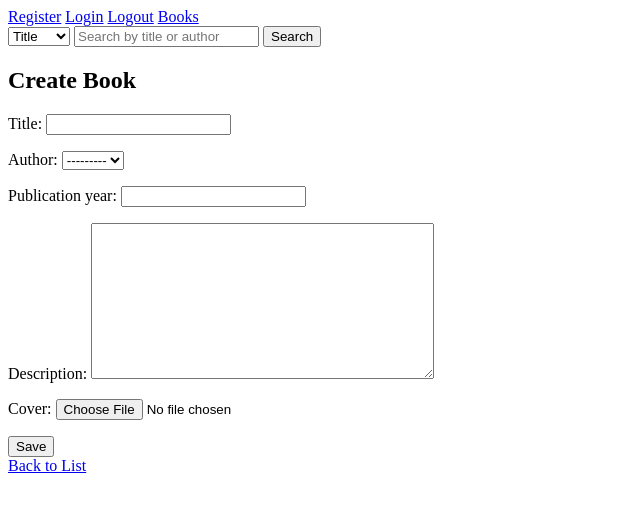
After one commit to MariaS111/WebLibrary, a Django app: page /books/create/ in a window 1280 px wide. The commit adds this page. Shown: the top 512 px of the page, without its empty margins (0-640 px from the left). Run offline with Django 4.2, Linux system fonts and the light colour scheme; data that the repository does not hold is empty.

Commit message:
feat: add update delete create books

```diff
--- a/Library/Library/urls.py
+++ b/Library/Library/urls.py
@@ -1,7 +1,7 @@
 from django.conf.urls.static import static
 from django.contrib import admin
 from django.urls import path, include
-from . import settings
+from django.conf import settings
 
 urlpatterns = [
     path('admin/', admin.site.urls),
@@ -10,4 +10,5 @@ urlpatterns = [
 ]
 
 if settings.DEBUG:
-    urlpatterns += static(settings.MEDIA_URL, document_root=settings.MEDIA_ROOT)
+    urlpatterns += static(settings.MEDIA_URL,
+                          document_root=settings.MEDIA_ROOT)
--- a/Library/books/models.py
+++ b/Library/books/models.py
@@ -1,4 +1,5 @@
 from django.db import models
+from django.urls import reverse
 
 
 class Book(models.Model):
@@ -6,7 +7,7 @@ class Book(models.Model):
     author = models.ForeignKey('authors.Author', on_delete=models.DO_NOTHING)
     publication_year = models.IntegerField()
     description = models.TextField()
-    cover = models.ImageField(default='books/book-icon.jpg')
+    cover = models.ImageField(upload_to='books/', default='books/book-icon.jpg')
     date_of_publication = models.DateField(auto_now_add=True)
     date_of_update = models.DateField(auto_now=True)
 
@@ -17,6 +18,9 @@ class Book(models.Model):
 
     def __str__(self):
         return self.title
+
+    def get_absolute_url(self):
+        return reverse('book', kwargs={'pk': self.pk})
 
 
 class Comment(models.Model):
--- a/Library/books/urls.py
+++ b/Library/books/urls.py
@@ -1,7 +1,16 @@
 from django.urls import path, include
-from .views import BookView, BookDetailView
+from .views import BookView, BookDetailView, BookCreateView, BookDeleteView, BookUpdateView
+from django.conf import settings
+from django.conf.urls.static import static
 
 urlpatterns = [
     path('', BookView.as_view(), name='books'),
+    path('create/', BookCreateView.as_view(), name='book_create'),
     path('<int:pk>/', BookDetailView.as_view(), name='book'),
+    path('<int:pk>/delete/', BookDeleteView.as_view(), name='book_delete'),
+    path('<int:pk>/update/', BookUpdateView.as_view(), name='book_update'),
 ]
+
+if settings.DEBUG:
+    urlpatterns += static(settings.MEDIA_URL,
+                          document_root=settings.MEDIA_ROOT)
--- a/Library/books/views.py
+++ b/Library/books/views.py
@@ -1,16 +1,43 @@
 from django.shortcuts import render
-from django.views.generic import ListView, DetailView
+from django.urls import reverse_lazy
+from django.views.generic import View, DetailView, UpdateView, DeleteView, CreateView
 from .models import Book
 
 
-class BookView(ListView):
-    model = Book
-    template_name = 'book_list.html'
-    context_object_name = 'books'
-    paginate_by = 10
+class BookView(View):
+    template_name = 'books/book_list.html'
+
+    def get(self, request):
+        query = request.GET.get('query')
+        search_parameter = request.GET.get('search_by')
+        if query and search_parameter == 'author':
+            books = Book.objects.filter(author__full_name__icontains=query)
+        elif query and search_parameter == 'title':
+            books = Book.objects.filter(title__icontains=query)
+        else:
+            books = Book.objects.select_related()
+        return render(request, self.template_name, {'books': books, 'query': query})
 
 
 class BookDetailView(DetailView):
     model = Book
     template_name = 'books/book_detail.html'
     context_object_name = 'book'
+
+
+class BookCreateView(CreateView):
+    model = Book
+    template_name = 'books/book_create.html'
+    fields = ['title', 'author', 'publication_year', 'description', 'cover']
+
+
+class BookUpdateView(UpdateView):
+    model = Book
+    template_name = 'books/book_update.html'
+    fields = ['title', 'author', 'publication_year', 'description', 'cover']
+
+
+class BookDeleteView(DeleteView):
+    model = Book
+    template_name = 'books/book_delete.html'
+    success_url = reverse_lazy('books')
--- a/Library/templates/base.html
+++ b/Library/templates/base.html
@@ -8,7 +8,16 @@
 <header>
     <a href="{% url 'register' %}">Register</a>
     <a href="{% url 'login' %}">Login</a>
+    <a href="{% url 'logout' %}">Logout</a>
     <a href="{% url 'books' %}">Books</a>
+   <form method="get">
+       <select name="search_by" id="query">
+            <option value="title">Title</option>
+            <option value="author">Author</option>
+        </select>
+        <input type="text" name="query" value="{{ query }}" placeholder="Search by title or author">
+        <button type="submit">Search</button>
+    </form>
 </header>
 {% block content %}
 {% endblock content %}
--- /dev/null
+++ b/Library/templates/books/book_create.html
@@ -0,0 +1,11 @@
+{% extends 'base.html' %}
+
+{% block content %}
+  <h2>Create Book</h2>
+  <form method="post">
+    {% csrf_token %}
+    {{ form.as_p }}
+    <button type="submit">Save</button>
+  </form>
+  <a href="{% url 'books' %}">Back to List</a>
+{% endblock %}
--- a/Library/templates/books/book_detail.html
+++ b/Library/templates/books/book_detail.html
@@ -6,5 +6,10 @@
         <p>{{book.publication_year}}</p>
         <p>{{book.description}}</p>
         <img src="{{ book.cover.url }}" alt="Book Cover">
+        {% if user.is_authenticated %}
+            <a href="{% url 'book_update' pk=book.pk %}">Update book</a>
+            <a href="{% url 'book_delete' pk=book.pk %}">Delete book</a>
+            <a href="">Left comment</a>
+        {% endif %}
     </div>
 {% endblock %}
--- a/Library/templates/books/book_list.html
+++ b/Library/templates/books/book_list.html
@@ -8,4 +8,7 @@
             <p>-----------------------</p>
         </div>
     {% endfor %}
+    {% if user.is_authenticated %}
+            <a href="{% url 'book_create' %}">Create new book</a>
+    {% endif %}
 {% endblock %}
--- /dev/null
+++ b/Library/templates/users/logout.html
@@ -0,0 +1,6 @@
+{% extends 'base.html' %}
+
+{% block content %}
+  <h2>Logout successful</h2>
+  <p>You have been successfully logged out. <a href="{% url 'login' %}">Login again</a>.</p>
+{% endblock %}
--- a/Library/users/models.py
+++ b/Library/users/models.py
@@ -3,7 +3,7 @@ from django.contrib.auth.models import AbstractUser
 
 
 class CustomUser(AbstractUser):
-    avatar = models.ImageField(default='users/profile-icon.jpg')
+    avatar = models.ImageField(upload_to='books/', default='users/profile-icon.jpg')
 
     def __str__(self):
         return self.username
--- a/Library/users/urls.py
+++ b/Library/users/urls.py
@@ -1,7 +1,9 @@
 from django.urls import path, include
 from . import views
+from .views import CustomLogoutView
 
 urlpatterns = [
     path('login/', views.login_view, name='login'),
     path('register/', views.register_view, name='register'),
+    path('logout/', CustomLogoutView.as_view(), name='logout'),
 ]
--- a/Library/users/views.py
+++ b/Library/users/views.py
@@ -1,7 +1,12 @@
+from django.contrib.auth.views import LogoutView
 from django.shortcuts import render, redirect
 from django.contrib.auth.forms import AuthenticationForm
 from .forms import UserRegisterForm
 from django.contrib.auth import login
+
+
+class CustomLogoutView(LogoutView):
+    template_name = 'users/logout.html'
 
 
 def login_view(request):
```
Also changed, not shown: Library/templates/books/book_delete.html (added, +11 -0 lines), Library/templates/books/book_update.html (added, +11 -0 lines), Library/books/migrations/0005_alter_book_cover.py (added), Library/media/books/book1.png (added).
